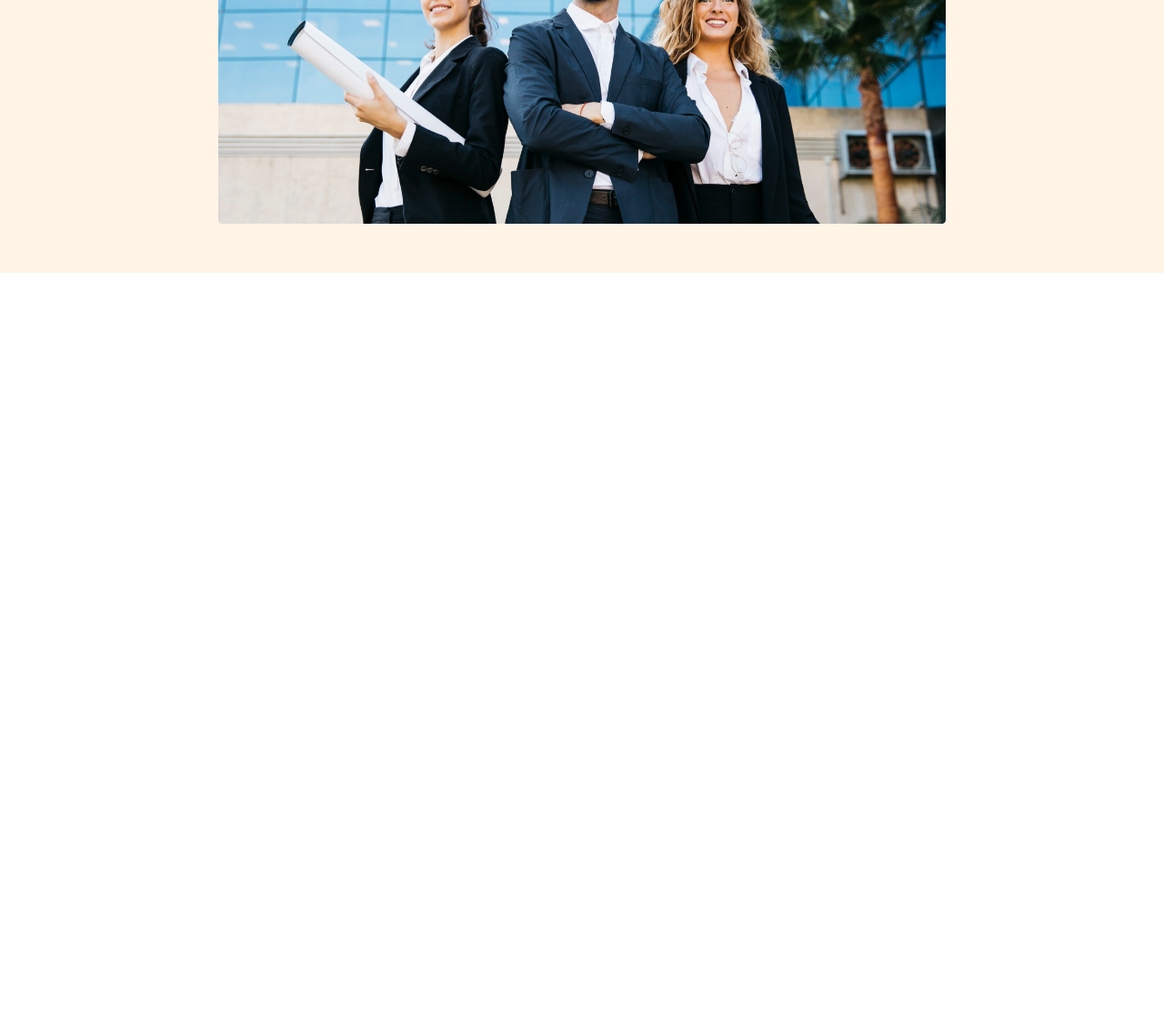
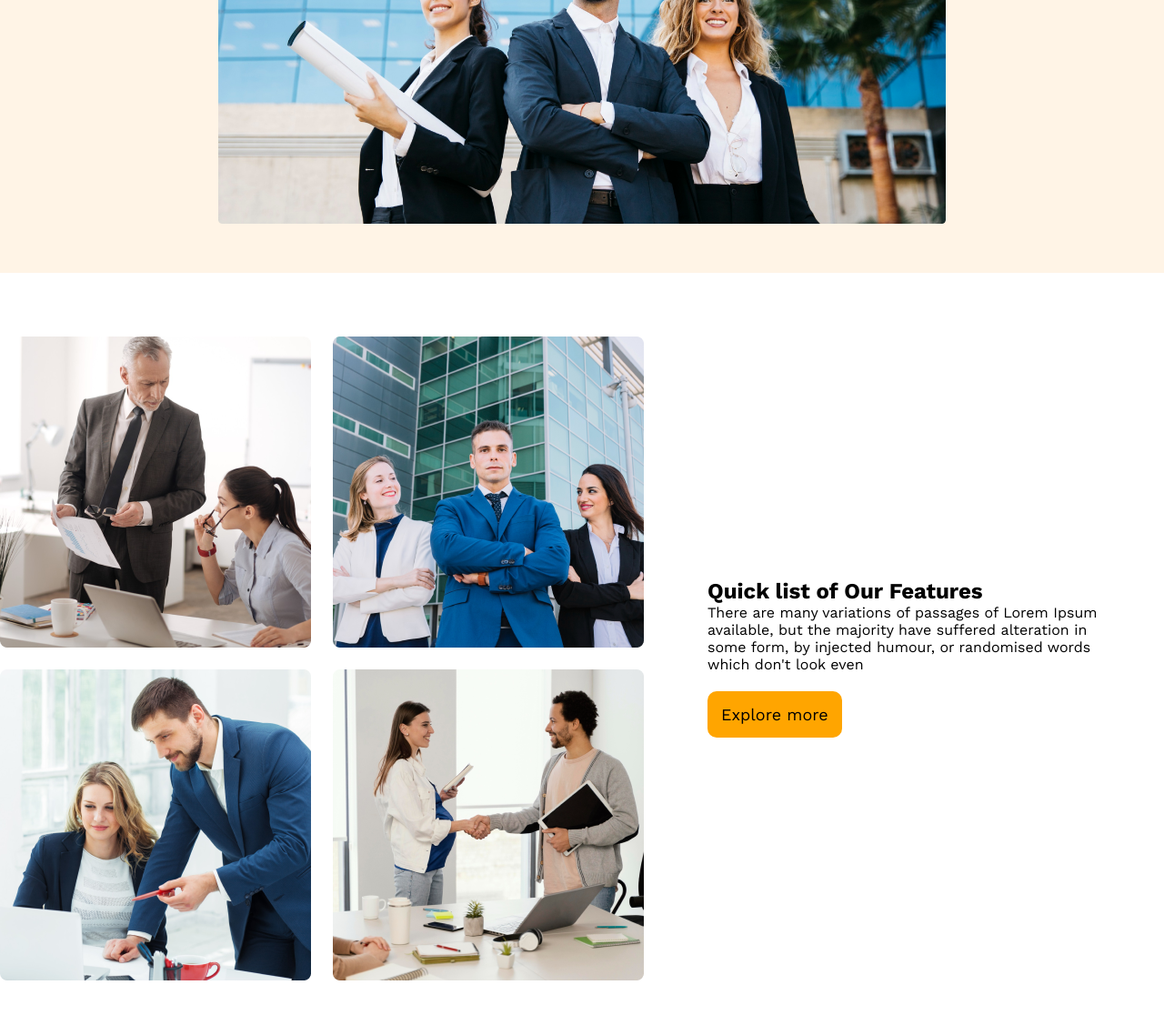
Before and after one commit to apanbarman/architects, a plain HTML site: page index.html in a window 1280 px wide. Shown: the part 567-1683 px from the top of the page at 91% size. Before the commit the page ends 867 px from the top, so only its background shows below. Drawn offline with nearby package versions, Linux system fonts and the light colour scheme.

Commit message:
section feature commit

```diff
--- a/index.html
+++ b/index.html
@@ -38,6 +38,25 @@
             <img src="./images/banner.png" alt="">
         </div>
     </header>
+
+    <main>
+       <section class="feature">
+        <div class="team-container">
+            <div class="team-container-img">
+                <img src="./images/team1.png" alt="">
+                <img src="./images/team2.png" alt="">
+                <img src="./images/team3.png" alt="">
+                <img src="./images/team4.png" alt="">
+            </div>
+            <div class="team-content">
+                <h2 class="team-title"><span class="quick">Quick list</span><span class="our"> of Our </span><span class="feature">Features</span></h2>
+                <p class="team-des">There are many variations of passages of Lorem Ipsum available, but the majority have suffered alteration in some form, by injected humour, or randomised words which don't look even</p>
+                <button class="btn-primary">Explore more</button>
+
+            </div>
+        </div>
+       </section>
+    </main>
 </body>
 
 </html>
--- a/style/style.css
+++ b/style/style.css
@@ -87,7 +87,7 @@ margin-top: 20px;
 @media screen and (max-width: 576px) {
     header{
         padding: 18px;
-        background-color: gray;
+        /* background-color: gray; */
 
     }
     nav{
@@ -101,7 +101,7 @@ margin-top: 20px;
 @media screen and (min-width: 576px) and (max-width: 992px) {
     header{
         padding: 50px;
-        background-color: hotpink;
+        /* background-color: hotpink; */
 
 
     }
@@ -112,3 +112,28 @@ margin-top: 20px;
         width: 100%;
     }
 }
+
+
+/* main styles */
+
+main{
+    max-width: 1440px;
+    margin: 70px auto;
+}
+.team-container{
+    display: flex;
+    align-items: center;
+}
+
+.team-container-img{
+    display: grid;
+    grid-template-columns: repeat(2, 1fr);
+    gap: 1.5rem;
+}
+
+.team-content{
+    margin-left: 70px;
+    margin-right: 70px;
+    align-items: center;
+
+}
```
